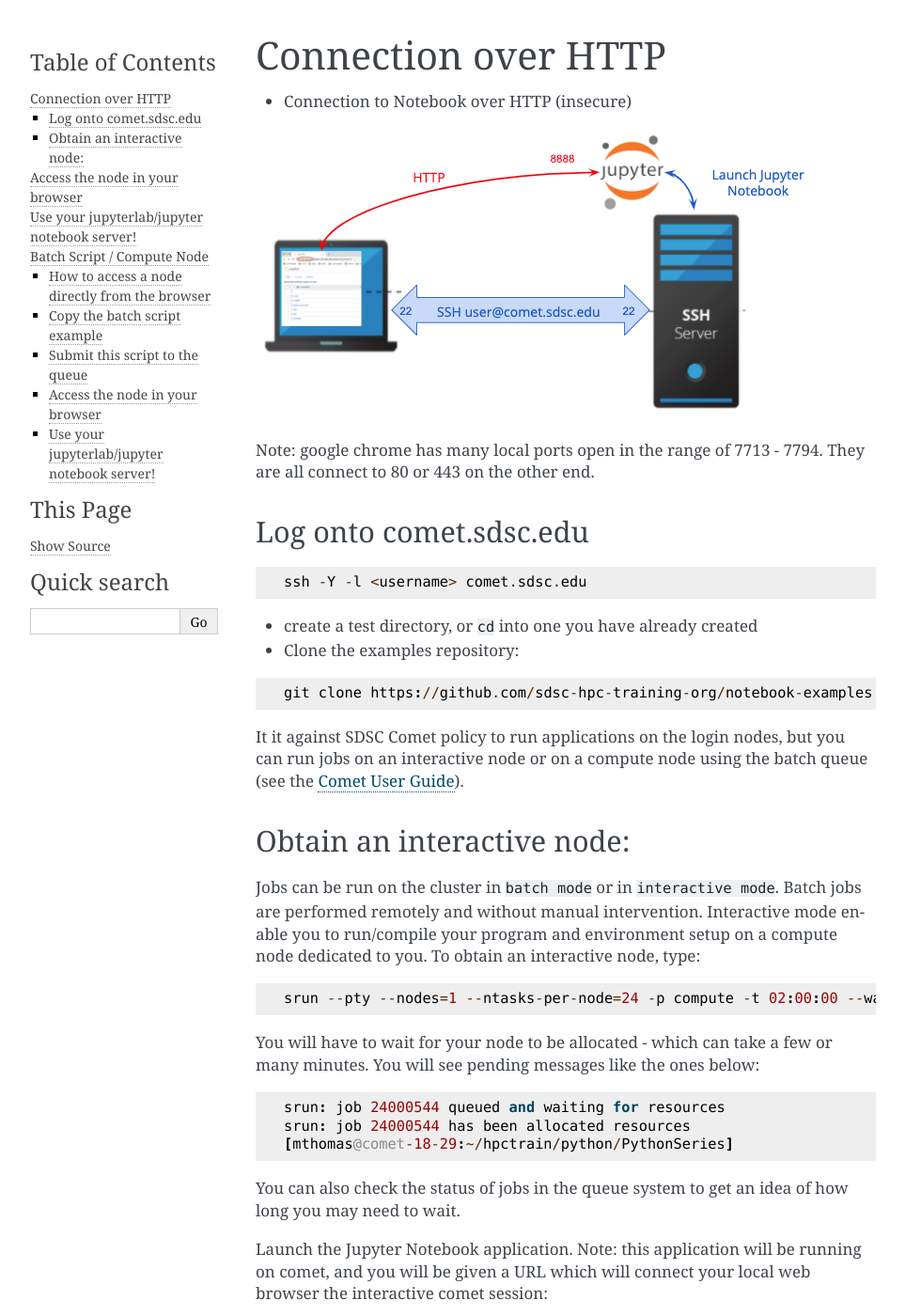
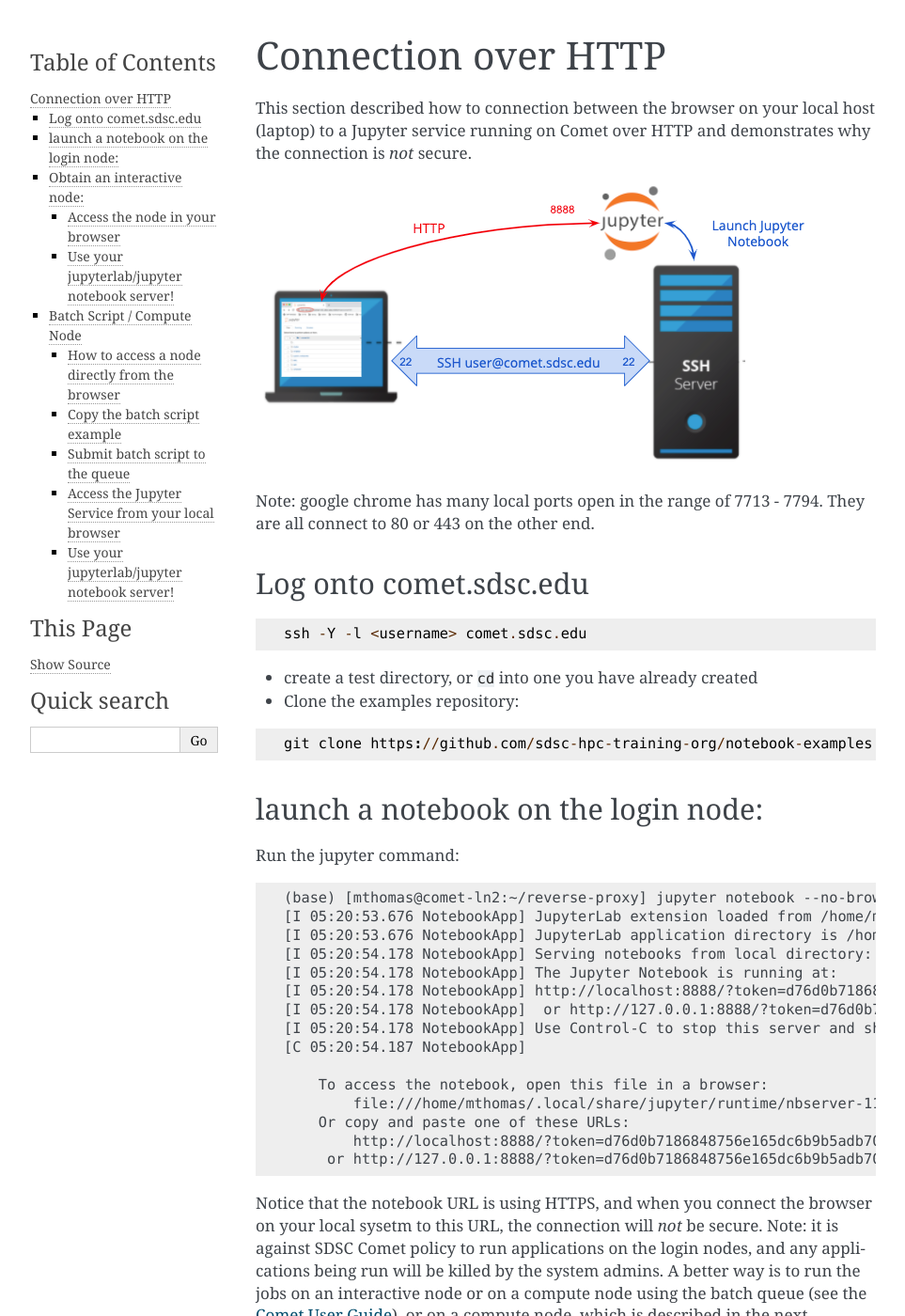
Before and after one commit to sdsc-hpc-training-org/notebooks-101, a Sphinx documentation site: the page built from Docs/source/methods/sshConnect.md, in a window 1280 px wide and 1400 px high. Shown: the whole window at 94% size, without its empty margins (148-1111 px from the left). Built offline with Sphinx 7.4.7, drawn with Linux system fonts in a browser that asks for light colours; some of the changed text lies outside the part shown.

````diff
--- a/Docs/source/methods/sshConnect.md
+++ b/Docs/source/methods/sshConnect.md
@@ -1,6 +1,6 @@
 ## Connection over HTTP
-* Connection to Notebook over HTTP (insecure)
 
+This section described how to connection between the browser on your local host (laptop) to a Jupyter service running on Comet over HTTP and demonstrates why the connection is *not* secure.
 
 ![connection over HTTP](https://github.com/sdsc-hpc-training-org/notebooks-101/blob/master/Docs/images/jupyter-notebook-http.png?raw=true)
 
@@ -17,7 +17,27 @@ ssh -Y -l <username> comet.sdsc.edu
 git clone https://github.com/sdsc-hpc-training-org/notebook-examples.git
 ```
 
-It it against SDSC Comet policy to run applications on the login nodes, but you can run jobs on an interactive node or on a compute node using the batch queue (see the [Comet User Guide](https://comet.sdsc.edu)).
+
+### launch a notebook on the login node:
+Run the jupyter command:
+```
+(base) [mthomas@comet-ln2:~/reverse-proxy] jupyter notebook --no-browser
+[I 05:20:53.676 NotebookApp] JupyterLab extension loaded from /home/mthomas/miniconda3/lib/python3.7/site-packages/jupyterlab
+[I 05:20:53.676 NotebookApp] JupyterLab application directory is /home/mthomas/miniconda3/share/jupyter/lab
+[I 05:20:54.178 NotebookApp] Serving notebooks from local directory: /home/mthomas/reverse-proxy
+[I 05:20:54.178 NotebookApp] The Jupyter Notebook is running at:
+[I 05:20:54.178 NotebookApp] http://localhost:8888/?token=d76d0b7186848756e165dc6b9b5adb7029a15790fcffe3d3
+[I 05:20:54.178 NotebookApp]  or http://127.0.0.1:8888/?token=d76d0b7186848756e165dc6b9b5adb7029a15790fcffe3d3
+[I 05:20:54.178 NotebookApp] Use Control-C to stop this server and shut down all kernels (twice to skip confirmation).
+[C 05:20:54.187 NotebookApp]
+
+    To access the notebook, open this file in a browser:
+        file:///home/mthomas/.local/share/jupyter/runtime/nbserver-11084-open.html
+    Or copy and paste one of these URLs:
+        http://localhost:8888/?token=d76d0b7186848756e165dc6b9b5adb7029a15790fcffe3d3
+     or http://127.0.0.1:8888/?token=d76d0b7186848756e165dc6b9b5adb7029a15790fcffe3d3
+```
+Notice that the notebook URL is using HTTPS, and when you connect the browser on your local sysetm to this URL, the connection will _not_ be secure. Note: it is against SDSC Comet policy to run applications on the login nodes, and any applications being run will be killed by the system admins. A better way is to run the jobs on an interactive node or on a compute node using the batch queue (see the [Comet User Guide](https://comet.sdsc.edu)), or on a compute node, which is described in the next sections.
 
 ### Obtain an interactive node:
 Jobs can be run on the cluster in `batch mode` or in `interactive mode`. Batch jobs are performed remotely and without manual intervention. Interactive mode enable you to run/compile your program and environment setup on a compute node dedicated to you. To obtain an interactive node, type:
@@ -52,22 +72,22 @@ To see an example of remote visualization, run the  ```Matplotlib.ipynb```  note
 
 
 
-## Access the node in your browser
+#### Access the node in your browser
 Copy the the URL above into the browser running on your laptop.
 
-## Use your jupyterlab/jupyter notebook server!
+#### Use your jupyterlab/jupyter notebook server!
 Enjoy. Note that your notebook is unsecured.
 
 
-# Batch Script / Compute Node
+### Batch Script / Compute Node
 
-## How to access a node directly from the browser
+#### How to access a node directly from the browser
 
 You can access a jupyter notebook directly from your browser after starting it on a comet node. This method is insecure, and will result in a notebook served over http, which is not something you want to be using on a regular basis.
 
 First, log onto comet using SSH tunneling method.
 
-## Copy the batch script example
+#### Copy the batch script example
 
 ```
 #!/usr/bin/env bash
@@ -85,14 +105,15 @@ time -p singularity exec /share/apps/compute/singularity/images/tensorflow/tenso
 
 This example uses the tensorflow singularity container available on comet. You can use any container you want. If you check out `/share/apps/computer/singularity` you can find many useful containers. The key part of this example is how the jupyter lab is started at the end - `jupyter lab --no-browser --ip "${hostname}"`.
 
-## Submit this script to the queue
+#### Submit batch script to the queue
 Simply run `sbatch run-jupyter-tensorflow-compute.sh`
 One thing you may want to do is change the script to be `--partition=debug` if you want a shorter wait time.
 
-## Access the node in your browser
-First, wait for the job to be submitted to the queue. Then, look in the output file created by your batch job, which looks something like `tensorflow-compute.o%j.%N` if you used the example. Inside this file, you will see the output of the jupyterlab command. There, you should be able to see the port the jupyterlab server is running on, as well as the token you will need to login. My recommendation would be to just memorize the port number and copy the jupyter token. The port is almost always 8888 so it shouldn't be that hard to remember. You will also need to know the comet node you are logged in on. You can view this by typing this command: `squeue -u $USER`. Under the NODELIST section you can see the comet node.
+#### Access the Jupyter Service from your local browser
 
-Open up a new tab in your browser, and type in the following: `http://comet-xx-xx.sdsc.edu:PPPP` where `comet-xx-xx` is the comet node, `PPPP` is the port number (usually 8888). The jupyter notebook page should show up, and you can now paste in the token from the output file.
+Wait for the job to be submitted to the queue. Then, look in the output file created by the batch job, which looks something like `tensorflow-compute.o%j.%N` (for the example above). Inside this file, you will see the output of the `jupyter lab` command, which contains the `<port number>` that the jupyterlab server is running on, as well as the token you will need for authentication. You will also need to know the `<comet node name>` that you are logged onto. You can view this by typing this command: `squeue -u $USER`. Under the NODELIST section you can see the comet node name.
 
-## Use your jupyterlab/jupyter notebook server!
-Enjoy. Note that your notebook is unsecured.
+Open up a new tab in your browser, and type in the following: `http://<comet node name>.sdsc.edu:<port number>`. The jupyter notebook page should show up, and you can now paste in the token from the output file.
+
+#### Use your jupyterlab/jupyter notebook server!
+Enjoy. Note that your notebook is unsecured. You can make this connection secure by using `SSH Tunneling`, which is described in the next section.
````
Also changed, not shown: Docs/source/methods/reverseProxy.md (+5 -5 lines), Docs/source/methods/runningNotebooks.md (+1 -1 lines), Docs/source/methods/tunneling.md (+22 -11 lines), Docs/images/jupyter-notebook-http-ssh-tunnel.png (added).
